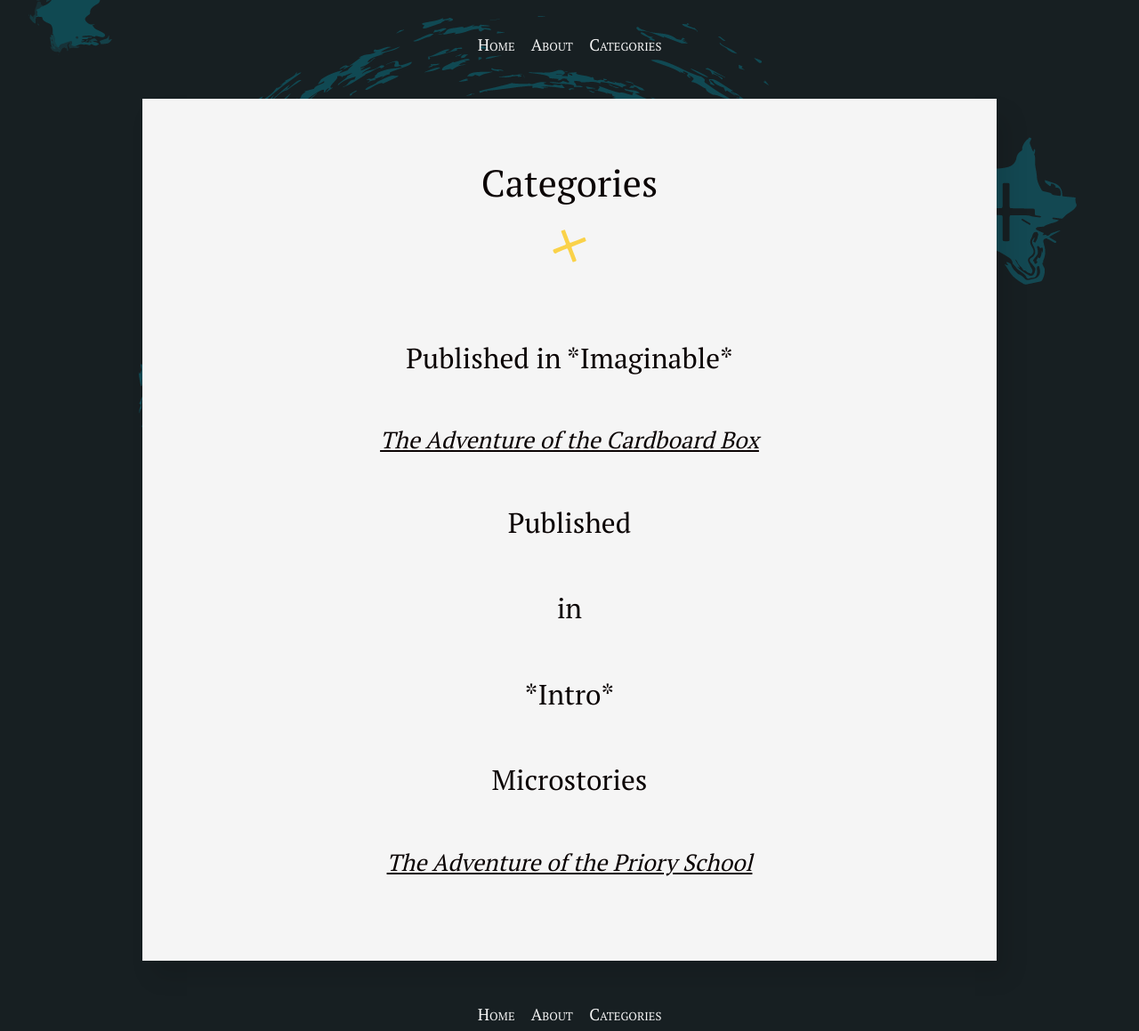
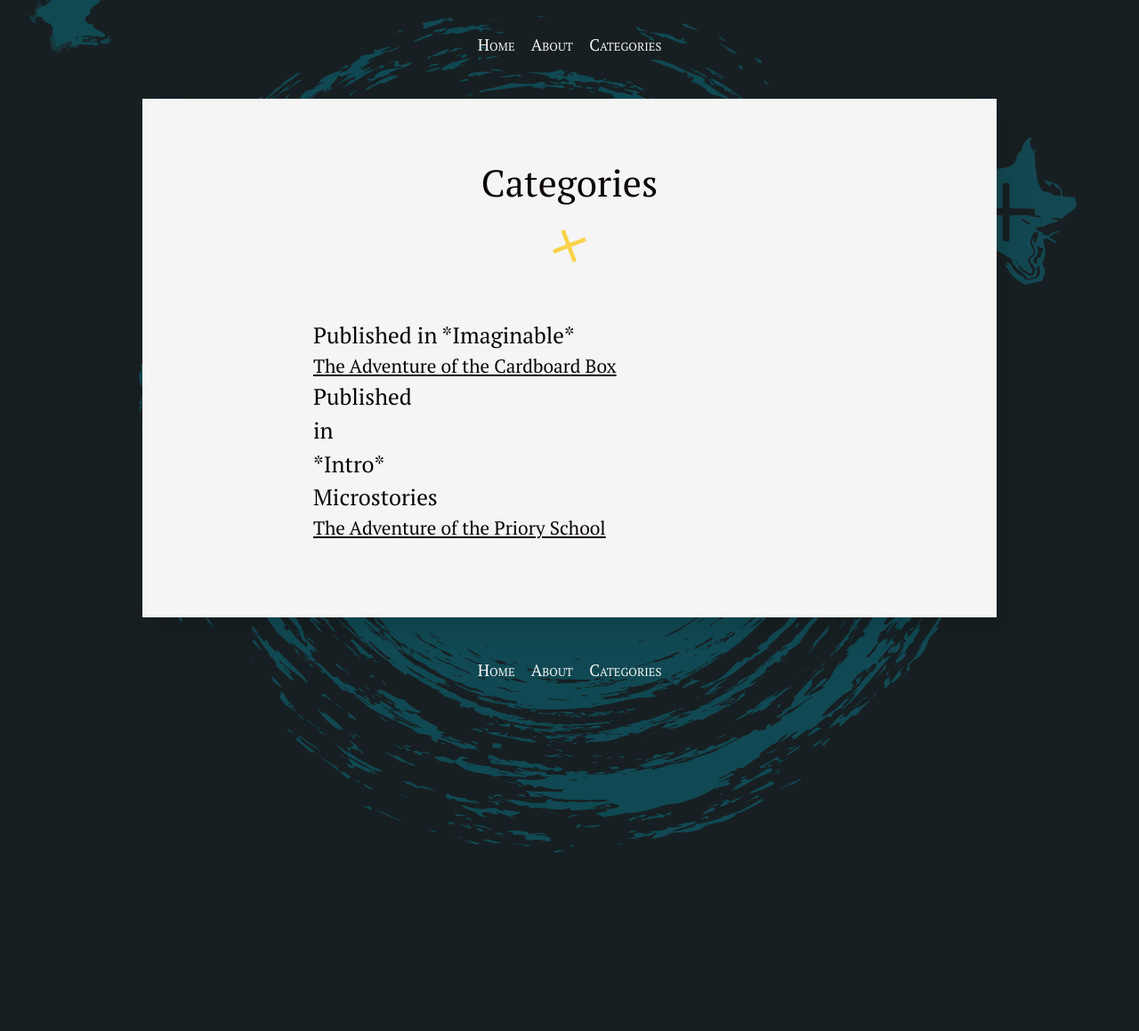
Before and after one commit to silvialohrmann/editorial, a Jekyll site: the page built from categories.html, in a window 1280 px wide. Shown: the whole page at 89% size. Built offline with Jekyll 4.4.1, drawn with Linux system fonts in a browser that asks for light colours.

Commit message:
Update _base.scss

```diff
--- a/_sass/_base.scss
+++ b/_sass/_base.scss
@@ -23,7 +23,7 @@ h3 {
   text-align: center;
 }
 
-#archives > h3 {
+#archives h3 {
   font-size: 1.2em;
   margin: 0;
   text-align: left;
@@ -36,7 +36,7 @@ h4 {
   text-align: center;
 }
 
-#archives > article > h4 {
+#archives h4 {
   font-size: 1em;
   font-style: normal;
   margin: 0;
@@ -55,10 +55,6 @@ h6 {
   font-style: italic;
   margin: 2.25em auto;
   text-align: center;
-}
-
-#main > div.post-content.e-content > div > ol {
-  marging: 0;
 }
 
 em {
```
